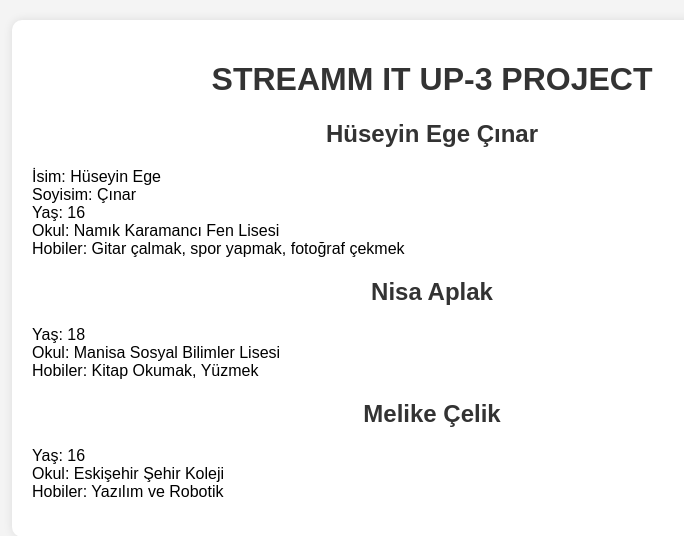
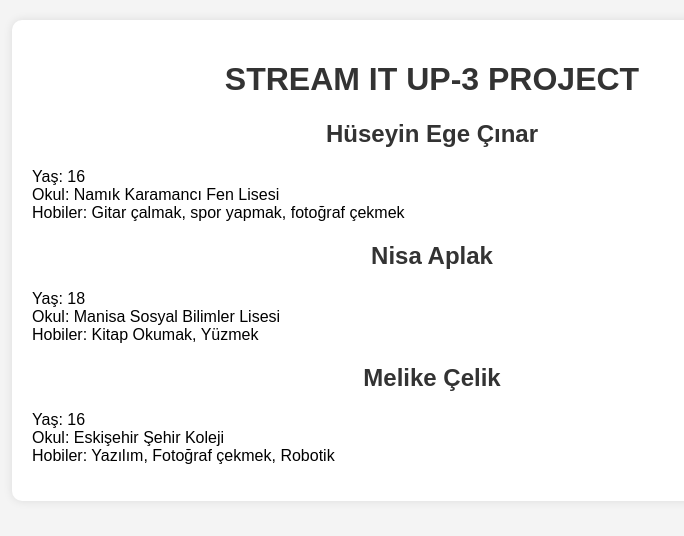
Before and after one commit to hegecinar/hegecinar.github.io, a plain HTML site: page index.html in a window 1280 px wide. Shown: the whole page, without its empty margins (208-892 px from the left). Drawn offline with Linux system fonts and the light colour scheme.

Commit message:
Update index.html

```diff
--- a/index.html
+++ b/index.html
@@ -35,12 +35,10 @@
 </head>
 <body>
     <div class="container">
-        <h1>STREAMM IT UP-3 PROJECT</h1>
+        <h1>STREAM IT UP-3 PROJECT</h1>
 
         <h2>Hüseyin Ege Çınar</h2>
         <ul>
-            <li>İsim: Hüseyin Ege</li>
-            <li>Soyisim: Çınar</li>
             <li>Yaş: 16</li>
             <li>Okul: Namık Karamancı Fen Lisesi</li>
             <li>Hobiler: Gitar çalmak, spor yapmak, fotoğraf çekmek</li>
@@ -57,7 +55,7 @@
         <ul>
             <li>Yaş: 16</li>
             <li>Okul: Eskişehir Şehir Koleji</li>
-            <li>Hobiler: Yazılım ve Robotik</li>
+            <li>Hobiler: Yazılım, Fotoğraf çekmek, Robotik</li>
         </ul>
     </div>
 </body>
```
